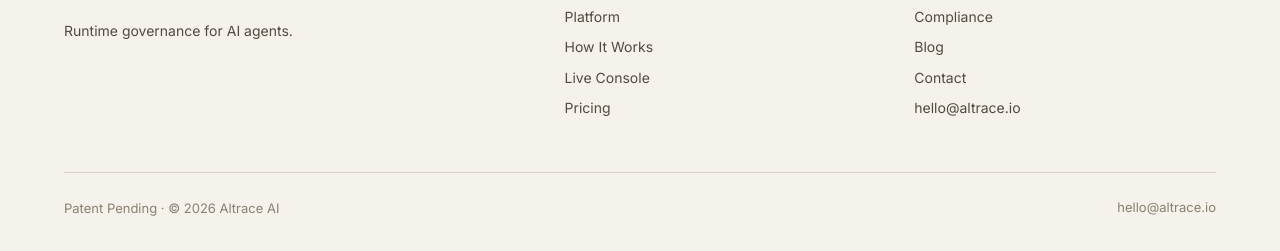
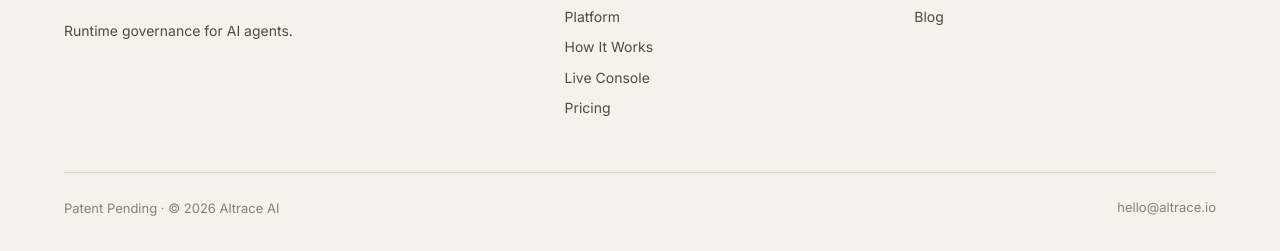
Before and after one commit to k4rthiknerella/altrace-web, a website: page site/demo.html in a window 1280 px wide. Shown: the part 1210-1461 px from the top of the page. Drawn offline with Linux system fonts and the light colour scheme.

Commit message:
Remove Compliance link from demo.html
Removed links to the Compliance page from the navigation and footer.

Signed-off-by: Muth-49 <54488509+Muth-49@users.noreply.github.com>

```diff
--- a/site/demo.html
+++ b/site/demo.html
@@ -40,7 +40,6 @@
           </div>
         </div>
         <a href="pricing.html" class="nav-link">Pricing</a>
-        <a href="compliance.html" class="nav-link">Compliance</a>
         <a href="blog/" class="nav-link">Blog</a>
       </div>
       <button class="nav-hamburger" aria-label="Toggle menu">
@@ -57,7 +56,6 @@
     <a href="how-it-works.html">How It Works</a>
     <a href="demo.html">Live Console</a>
     <a href="pricing.html">Pricing</a>
-    <a href="compliance.html">Compliance</a>
     <a href="blog/">Blog</a>
     <a href="request-access.html">Book a Demo</a>
   </div>
@@ -129,10 +127,7 @@
         </div>
         <div class="footer-links">
           <h4>Resources</h4>
-          <a href="compliance.html">Compliance</a>
           <a href="blog/">Blog</a>
-          <a href="mailto:hello@altrace.io">Contact</a>
-          <a href="mailto:hello@altrace.io">hello@altrace.io</a>
         </div>
       </div>
       <div class="footer-bottom">
```
